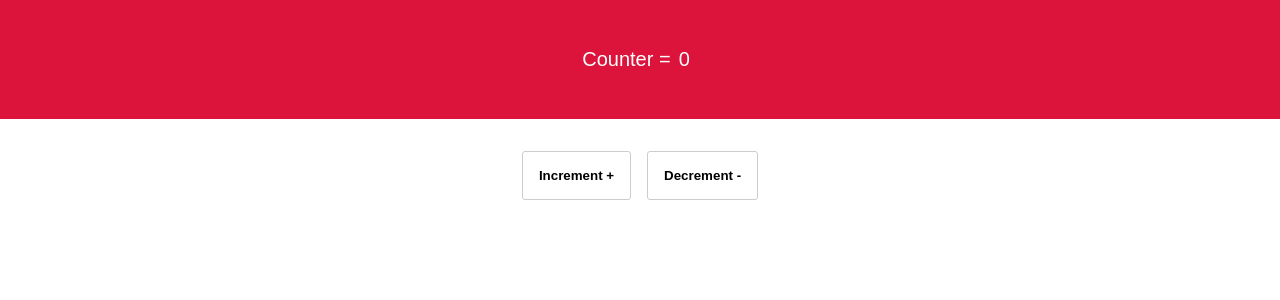
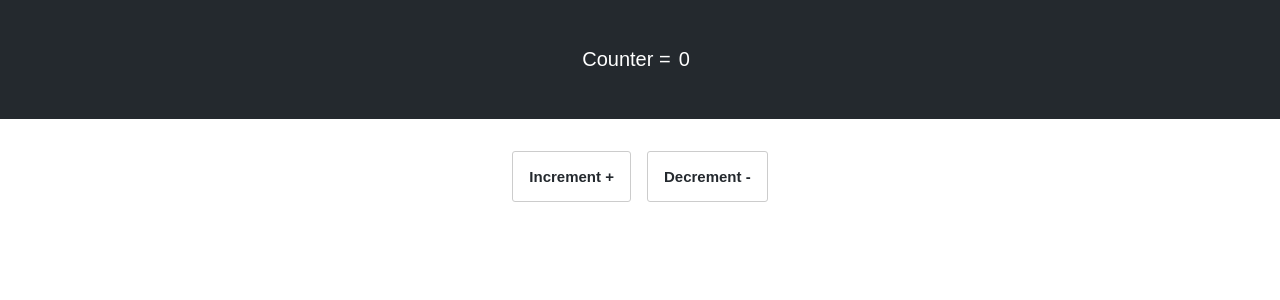
Before and after one commit to ryanwpb/counter, a React (Create React App) app: page / in a window 1280 px wide. Shown: the top 300 px of the page. Built offline with nearby package versions, Linux system fonts and the light colour scheme.

Commit message:
Amend colors and background-colors.

```diff
--- a/src/components/Counter/counter.css
+++ b/src/components/Counter/counter.css
@@ -1,6 +1,6 @@
 .countDisplay {
     padding: 3rem 0;
-    background: crimson;
+    background: #24292e;
     color: #fff;
     font-size: 20px;
 }
@@ -10,7 +10,7 @@ span.countNum {
     font-size: 20px;
 }
 
-button.count {
+button#add,#subtract{
   border: solid 1px #ccc;
   padding: 1rem;
   background: #fff;
@@ -18,4 +18,6 @@ button.count {
   cursor: pointer;
   margin: 2rem 0.5rem;
   border-radius: 3px;
+  font-size: 15px;
+  color: #24292e;
 }
--- a/src/components/Counter/counterButton.js
+++ b/src/components/Counter/counterButton.js
@@ -4,10 +4,10 @@ import './counter.css'
 const Counter = () => {
     return (
         <div className="container">
-            <button className="count">
+            <button id="add">
                 Increment +
             </button>
-            <button className="count">
+            <button id="subtract">
                 Decrement -
             </button>
         </div>
```
